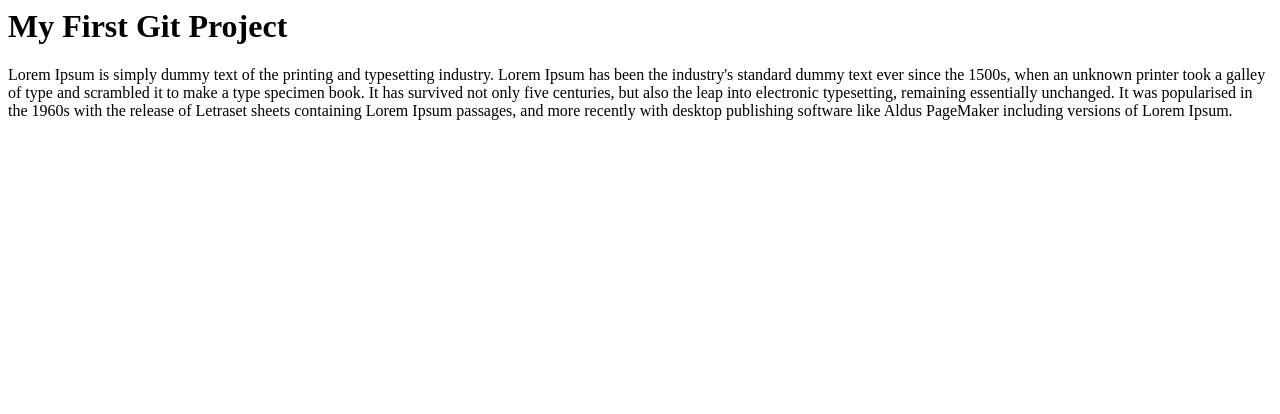
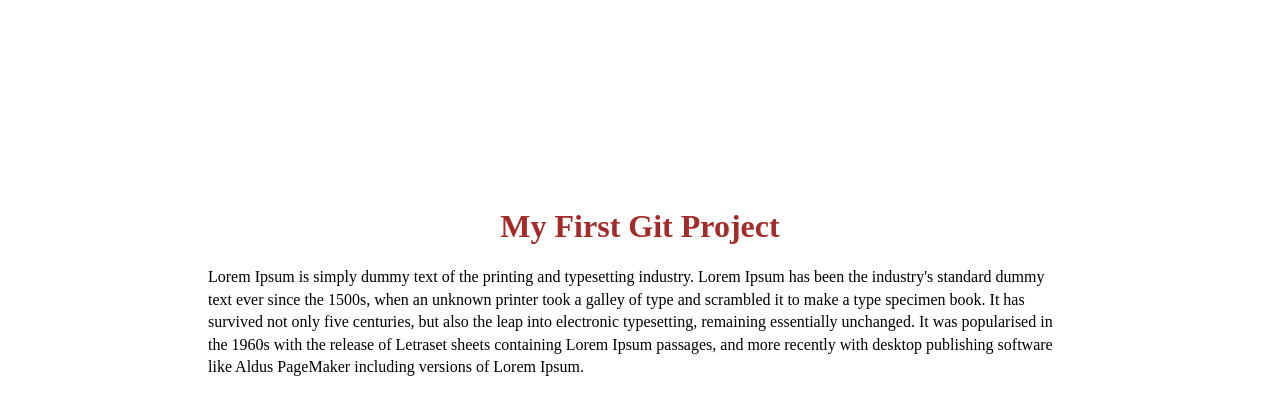
Before and after one commit to BlacboyTheVirus/learning-html, a plain HTML site: page index.html in a window 1280 px wide. Drawn offline with Linux system fonts and the light colour scheme.

Commit message:
styled h1 and p in index.html

```diff
--- a/index.html
+++ b/index.html
@@ -4,9 +4,9 @@
             This is my first GIT project
         </title>
     </head>
-    <body>
-        <h1>My First Git Project</h1>
-        <p>
+    <body style="padding:200px">
+        <h1 style="text-align:center; color:brown">My First Git Project</h1>
+        <p style="line-height: 140%; font-size: 16px">
         Lorem Ipsum is simply dummy text of the printing and typesetting industry. Lorem Ipsum has been the industry's standard dummy text ever since the 1500s, when an unknown printer took a galley of type and scrambled it to make a type specimen book. It has survived not only five centuries, but also the leap into electronic typesetting, remaining essentially unchanged. It was popularised in the 1960s with the release of Letraset sheets containing Lorem Ipsum passages, and more recently with desktop publishing software like Aldus PageMaker including versions of Lorem Ipsum.
         </p>
 
```
